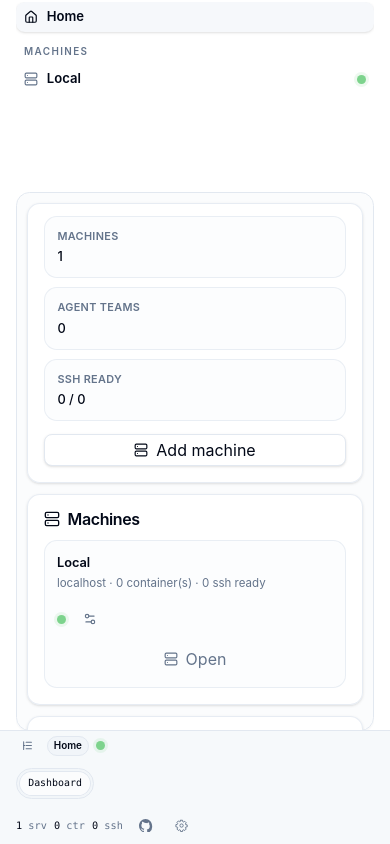
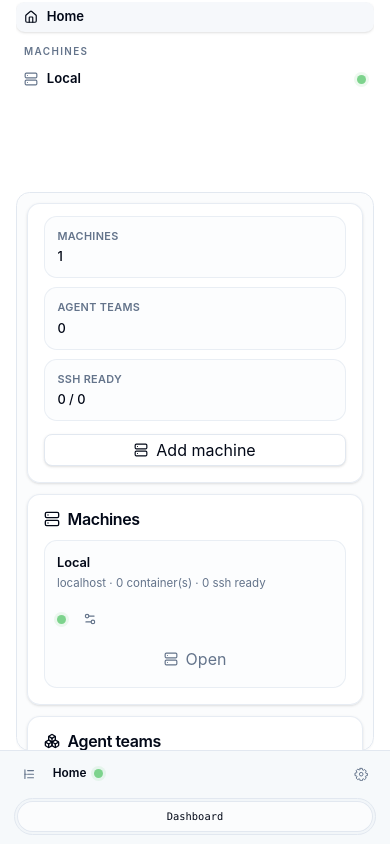
Before and after one commit to hsudatalks/univers-machine, a React (Vite) app in the folder apps/univers-ark-developer/: page /#/home in a window 390 px wide. Built offline with nearby package versions, Linux system fonts and the light colour scheme.

Commit message:
feat(ark-developer): simplify compact status bar

```diff
--- a/apps/univers-ark-developer/src/components/StatusBar.tsx
+++ b/apps/univers-ark-developer/src/components/StatusBar.tsx
@@ -1,4 +1,5 @@
 import type { HomeViewMode } from "../hooks/useOrchestrationViewMode";
+import { useMediaQuery } from "../hooks/useMediaQuery";
 import { ConnectionStatusLight } from "./ConnectionStatusLight";
 import { GithubPopover } from "./GithubPopover";
 import { Badge } from "./ui/badge";
@@ -26,6 +27,96 @@ type StatusBarProps = {
   serverCount: number;
 };
 
+function MachineNavigation({
+  activeMachineLabel,
+  nextMachine,
+  onNavigateMachine,
+  prevMachine,
+}: {
+  activeMachineLabel?: string;
+  nextMachine?: MachineNavEntry;
+  onNavigateMachine?: (machineId: string) => void;
+  prevMachine?: MachineNavEntry;
+}) {
+  return (
+    <div className="status-bar-machine-nav" aria-label="Machine navigation">
+      <Button
+        aria-label={prevMachine ? `Go to ${prevMachine.label}` : "No previous machine"}
+        className="status-bar-button"
+        disabled={!prevMachine}
+        onClick={() => prevMachine && onNavigateMachine?.(prevMachine.id)}
+        size="sm"
+        title={prevMachine ? prevMachine.label : "No previous machine"}
+        variant="ghost"
+      >
+        <svg aria-hidden="true" className="panel-button-icon-svg" fill="none" viewBox="0 0 16 16">
+          <path d="M10 3L5.5 8l4.5 5" stroke="currentColor" strokeLinecap="round" strokeLinejoin="round" strokeWidth="1.4" />
+        </svg>
+      </Button>
+      <span className="status-bar-machine-label">{activeMachineLabel}</span>
+      <Button
+        aria-label={nextMachine ? `Go to ${nextMachine.label}` : "No next machine"}
+        className="status-bar-button"
+        disabled={!nextMachine}
+        onClick={() => nextMachine && onNavigateMachine?.(nextMachine.id)}
+        size="sm"
+        title={nextMachine ? nextMachine.label : "No next machine"}
+        variant="ghost"
+      >
+        <svg aria-hidden="true" className="panel-button-icon-svg" fill="none" viewBox="0 0 16 16">
+          <path d="M6 3l4.5 5L6 13" stroke="currentColor" strokeLinecap="round" strokeLinejoin="round" strokeWidth="1.4" />
+        </svg>
+      </Button>
+    </div>
+  );
+}
+
+function HomeViewSwitcher({
+  homeViewMode,
+  homeViewModes,
+  onSetHomeViewMode,
+}: {
+  homeViewMode: HomeViewMode;
+  homeViewModes: readonly HomeViewMode[];
+  onSetHomeViewMode: (viewMode: HomeViewMode) => void;
+}) {
+  return (
+    <div className="status-bar-view-switcher" aria-label="Home views" role="tablist">
+      {homeViewModes.map((viewMode) => (
+        <Button
+          aria-pressed={homeViewMode === viewMode}
+          className={`status-bar-view-button ${homeViewMode === viewMode ? "is-active" : ""
+            }`}
+          key={viewMode}
+          onClick={() => {
+            onSetHomeViewMode(viewMode);
+          }}
+          size="sm"
+          title={
+            viewMode === "dashboard"
+              ? "Show dashboard view"
+              : viewMode === "machines"
+                ? "Show machines view"
+                : viewMode === "grid"
+                ? "Show grid view"
+                : "Show focus view"
+          }
+          type="button"
+          variant="ghost"
+        >
+          {viewMode === "dashboard"
+            ? "Dashboard"
+            : viewMode === "machines"
+              ? "Machines"
+              : viewMode === "grid"
+              ? "Grid"
+              : "Focus"}
+        </Button>
+      ))}
+    </div>
+  );
+}
+
 export function StatusBar({
   activeMachineId,
   activeStatusLabel,
@@ -42,6 +133,7 @@ export function StatusBar({
   reachableContainerCount,
   serverCount,
 }: StatusBarProps) {
+  const isCompactStatusBar = useMediaQuery("(max-width: 960px)");
   const activeMachineIndex = activeMachineId
     ? machineEntries.findIndex((entry) => entry.id === activeMachineId)
     : -1;
@@ -56,6 +148,139 @@ export function StatusBar({
   const activeMachineLabel = hasMachineNav
     ? machineEntries[activeMachineIndex].label
     : undefined;
+
+  const machineNavigation = hasMachineNav ? (
+    <MachineNavigation
+      activeMachineLabel={activeMachineLabel}
+      nextMachine={nextMachine}
+      onNavigateMachine={onNavigateMachine}
+      prevMachine={prevMachine}
+    />
+  ) : null;
+
+  const homeViewSwitcher = isHomeActive ? (
+    <HomeViewSwitcher
+      homeViewMode={homeViewMode}
+      homeViewModes={homeViewModes}
+      onSetHomeViewMode={onSetHomeViewMode}
+    />
+  ) : null;
+
+  if (isCompactStatusBar) {
+    const compactFooterContent = machineNavigation
+      ?? homeViewSwitcher
+      ?? (activeStatusLabel !== "Settings" ? (
+        <div className="status-bar-mobile-summary" aria-label="Workspace summary">
+          <span className="status-bar-summary-pill">
+            <span className="status-bar-summary-value">{serverCount}</span>
+            <span className="status-bar-summary-label">srv</span>
+          </span>
+          <span className="status-bar-summary-pill">
+            <span className="status-bar-summary-value">{containerCount}</span>
+            <span className="status-bar-summary-label">ctr</span>
+          </span>
+          <span className="status-bar-summary-pill">
+            <span className="status-bar-summary-value">{reachableContainerCount}</span>
+            <span className="status-bar-summary-label">ssh</span>
+          </span>
+        </div>
+      ) : null);
+
+    return (
+      <footer className="status-bar status-bar-mobile" role="status">
+        <div className="status-bar-mobile-top">
+          <div className="status-bar-mobile-leading">
+            <Button
+              aria-label={isSidebarHidden ? "Show sidebar menu" : "Hide sidebar menu"}
+              className="status-bar-button"
+              onClick={onToggleSidebar}
+              size="sm"
+              title={isSidebarHidden ? "Show sidebar menu" : "Hide sidebar menu"}
+              variant="ghost"
+            >
+              <svg
+                aria-hidden="true"
+                className="panel-button-icon-svg"
+                fill="none"
+                viewBox="0 0 16 16"
+              >
+                {isSidebarHidden ? (
+                  <path
+                    d="M2.75 3.25h10.5M2.75 8h10.5M2.75 12.75h10.5"
+                    stroke="currentColor"
+                    strokeLinecap="round"
+                    strokeWidth="1.25"
+                  />
+                ) : (
+                  <>
+                    <path
+                      d="M3.25 3.25v9.5M6.25 4h6.5M6.25 8h6.5M6.25 12h6.5"
+                      stroke="currentColor"
+                      strokeLinecap="round"
+                      strokeWidth="1.25"
+                    />
+                    <path
+                      d="M3.25 8h1.5"
+                      stroke="currentColor"
+                      strokeLinecap="round"
+                      strokeWidth="1.25"
+                    />
+                  </>
+                )}
+              </svg>
+            </Button>
+            <div className="status-bar-mobile-copy">
+              <div className="status-bar-mobile-title-row">
+                <span className="status-bar-mobile-title">{activeStatusLabel}</span>
+                <ConnectionStatusLight
+                  className="status-bar-state-light"
+                  state="ready"
+                  title="Ready"
+                />
+              </div>
+            </div>
+          </div>
+          <div className="status-bar-mobile-actions">
+            <Button
+              aria-label="Settings"
+              className="status-bar-button"
+              size="sm"
+              onClick={onOpenSettings}
+              title="Settings"
+              variant="ghost"
+            >
+              <svg
+                aria-hidden="true"
+                className="panel-button-icon-svg"
+                fill="none"
+                viewBox="0 0 16 16"
+              >
+                <path
+                  d="M6.8 1.5h2.4l.3 1.8.8.4 1.6-.9 1.7 1.7-.9 1.6.4.8 1.8.3v2.4l-1.8.3-.4.8.9 1.6-1.7 1.7-1.6-.9-.8.4-.3 1.8H6.8l-.3-1.8-.8-.4-1.6.9-1.7-1.7.9-1.6-.4-.8-1.8-.3V6.8l1.8-.3.4-.8-.9-1.6 1.7-1.7 1.6.9.8-.4z"
+                  stroke="currentColor"
+                  strokeLinecap="round"
+                  strokeLinejoin="round"
+                  strokeWidth="1.1"
+                />
+                <circle
+                  cx="8"
+                  cy="8"
+                  r="2"
+                  stroke="currentColor"
+                  strokeWidth="1.1"
+                />
+              </svg>
+            </Button>
+          </div>
+        </div>
+
+        {compactFooterContent ? (
+          <div className="status-bar-mobile-bottom">{compactFooterContent}</div>
+        ) : null}
+      </footer>
+    );
+  }
+
   return (
     <footer className="status-bar" role="status">
       <div className="status-bar-section status-bar-section-primary">
@@ -105,71 +330,7 @@ export function StatusBar({
       </div>
 
       <div className="status-bar-section status-bar-section-center">
-        {hasMachineNav ? (
-          <div className="status-bar-machine-nav" aria-label="Machine navigation">
-            <Button
-              aria-label={prevMachine ? `Go to ${prevMachine.label}` : "No previous machine"}
-              className="status-bar-button"
-              disabled={!prevMachine}
-              onClick={() => prevMachine && onNavigateMachine(prevMachine.id)}
-              size="sm"
-              title={prevMachine ? prevMachine.label : "No previous machine"}
-              variant="ghost"
-            >
-              <svg aria-hidden="true" className="panel-button-icon-svg" fill="none" viewBox="0 0 16 16">
-                <path d="M10 3L5.5 8l4.5 5" stroke="currentColor" strokeLinecap="round" strokeLinejoin="round" strokeWidth="1.4" />
-              </svg>
-            </Button>
-            <span className="status-bar-machine-label">{activeMachineLabel}</span>
-            <Button
-              aria-label={nextMachine ? `Go to ${nextMachine.label}` : "No next machine"}
-              className="status-bar-button"
-              disabled={!nextMachine}
-              onClick={() => nextMachine && onNavigateMachine(nextMachine.id)}
-              size="sm"
-              title={nextMachine ? nextMachine.label : "No next machine"}
-              variant="ghost"
-            >
-              <svg aria-hidden="true" className="panel-button-icon-svg" fill="none" viewBox="0 0 16 16">
-                <path d="M6 3l4.5 5L6 13" stroke="currentColor" strokeLinecap="round" strokeLinejoin="round" strokeWidth="1.4" />
-              </svg>
-            </Button>
-          </div>
-        ) : isHomeActive ? (
-          <div className="status-bar-view-switcher" aria-label="Home views" role="tablist">
-            {homeViewModes.map((viewMode) => (
-              <Button
-                aria-pressed={homeViewMode === viewMode}
-                className={`status-bar-view-button ${homeViewMode === viewMode ? "is-active" : ""
-                  }`}
-                key={viewMode}
-                onClick={() => {
-                  onSetHomeViewMode(viewMode);
-                }}
-                size="sm"
-                title={
-                  viewMode === "dashboard"
-                    ? "Show dashboard view"
-                    : viewMode === "machines"
-                      ? "Show machines view"
-                      : viewMode === "grid"
-                      ? "Show grid view"
-                      : "Show focus view"
-                }
-                type="button"
-                variant="ghost"
-              >
-                {viewMode === "dashboard"
-                  ? "Dashboard"
-                  : viewMode === "machines"
-                    ? "Machines"
-                    : viewMode === "grid"
-                    ? "Grid"
-                    : "Focus"}
-              </Button>
-            ))}
-          </div>
-        ) : null}
+        {machineNavigation ?? homeViewSwitcher}
       </div>
 
       <div className="status-bar-section status-bar-section-secondary">
--- a/apps/univers-ark-developer/src/styles/shell.css
+++ b/apps/univers-ark-developer/src/styles/shell.css
@@ -174,6 +174,90 @@
   max-width: 12rem;
   overflow: hidden;
   text-overflow: ellipsis;
+}
+
+.status-bar-mobile-top,
+.status-bar-mobile-leading,
+.status-bar-mobile-actions,
+.status-bar-mobile-bottom,
+.status-bar-mobile-summary,
+.status-bar-summary-pill {
+  display: flex;
+  align-items: center;
+}
+
+.status-bar-mobile-top,
+.status-bar-mobile-bottom,
+.status-bar-mobile-summary {
+  width: 100%;
+  min-width: 0;
+}
+
+.status-bar-mobile-top {
+  justify-content: space-between;
+  gap: 0.75rem;
+}
+
+.status-bar-mobile-leading {
+  min-width: 0;
+  gap: 0.55rem;
+  flex: 1 1 auto;
+}
+
+.status-bar-mobile-actions {
+  gap: 0.35rem;
+  flex: 0 0 auto;
+}
+
+.status-bar-mobile-copy {
+  min-width: 0;
+  display: grid;
+}
+
+.status-bar-mobile-title-row {
+  min-width: 0;
+  display: flex;
+  align-items: center;
+  gap: 0.45rem;
+}
+
+.status-bar-mobile-title {
+  min-width: 0;
+  overflow: hidden;
+  text-overflow: ellipsis;
+  white-space: nowrap;
+  font-size: 0.74rem;
+  font-weight: 600;
+  color: var(--foreground);
+}
+
+.status-bar-mobile-bottom {
+  min-width: 0;
+}
+
+.status-bar-mobile-summary {
+  gap: 0.45rem;
+}
+
+.status-bar-summary-pill {
+  gap: 0.28rem;
+  padding: 0.32rem 0.52rem;
+  border: 1px solid var(--border);
+  border-radius: 999px;
+  background: color-mix(in srgb, var(--secondary) 72%, transparent);
+  font-family: var(--font-mono);
+  line-height: 1;
+}
+
+.status-bar-summary-value {
+  font-size: 0.68rem;
+  font-weight: 600;
+  color: var(--foreground);
+}
+
+.status-bar-summary-label {
+  font-size: 0.62rem;
+  color: var(--text-2);
 }
 
 .shell-state {
@@ -729,6 +813,55 @@
 }
 
 @media (max-width: 960px) {
+  .status-bar {
+    align-items: stretch;
+    gap: 0.55rem;
+    margin-inline: -1rem;
+    padding:
+      0.5rem
+      max(0.85rem, env(safe-area-inset-right))
+      max(0.55rem, env(safe-area-inset-bottom))
+      max(0.85rem, env(safe-area-inset-left));
+  }
+
+  .status-bar-mobile .status-bar-button {
+    min-width: 1.9rem;
+    height: 1.9rem;
+    border-radius: 0.6rem;
+  }
+
+  .status-bar-mobile .status-bar-button .panel-button-icon-svg {
+    width: 0.9rem;
+    height: 0.9rem;
+  }
+
+  .status-bar-mobile .status-bar-view-switcher,
+  .status-bar-mobile .status-bar-machine-nav {
+    width: 100%;
+  }
+
+  .status-bar-mobile .status-bar-view-switcher {
+    gap: 0.18rem;
+    padding: 0.16rem;
+  }
+
+  .status-bar-mobile .status-bar-view-button {
+    flex: 1 1 0;
+    height: 1.9rem;
+    padding-inline: 0.65rem;
+    font-size: 0.65rem;
+  }
+
+  .status-bar-mobile .status-bar-machine-nav {
+    padding: 0.16rem;
+  }
+
+  .status-bar-mobile .status-bar-machine-label {
+    flex: 1 1 auto;
+    max-width: none;
+    padding-inline: 0.25rem;
+    text-align: center;
+  }
 
   .content-header,
   .browser-workspace-header,
```
